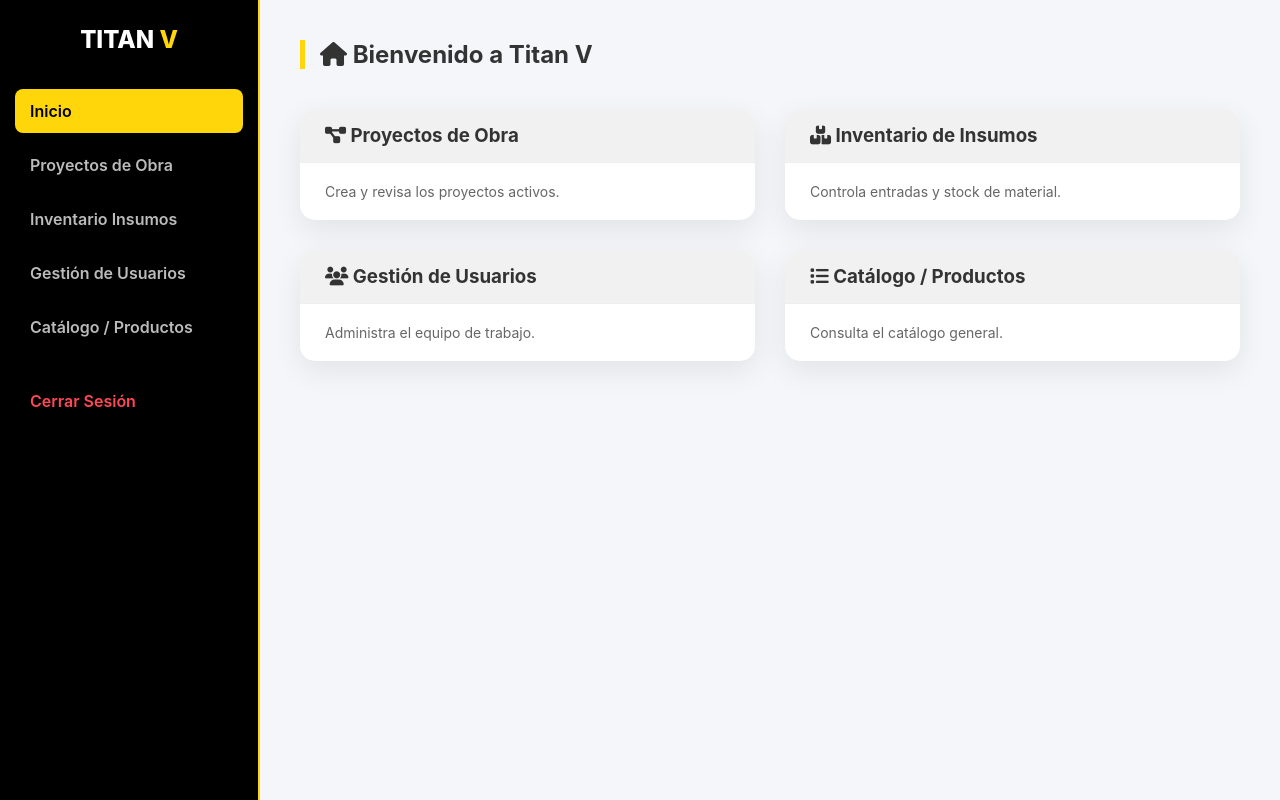
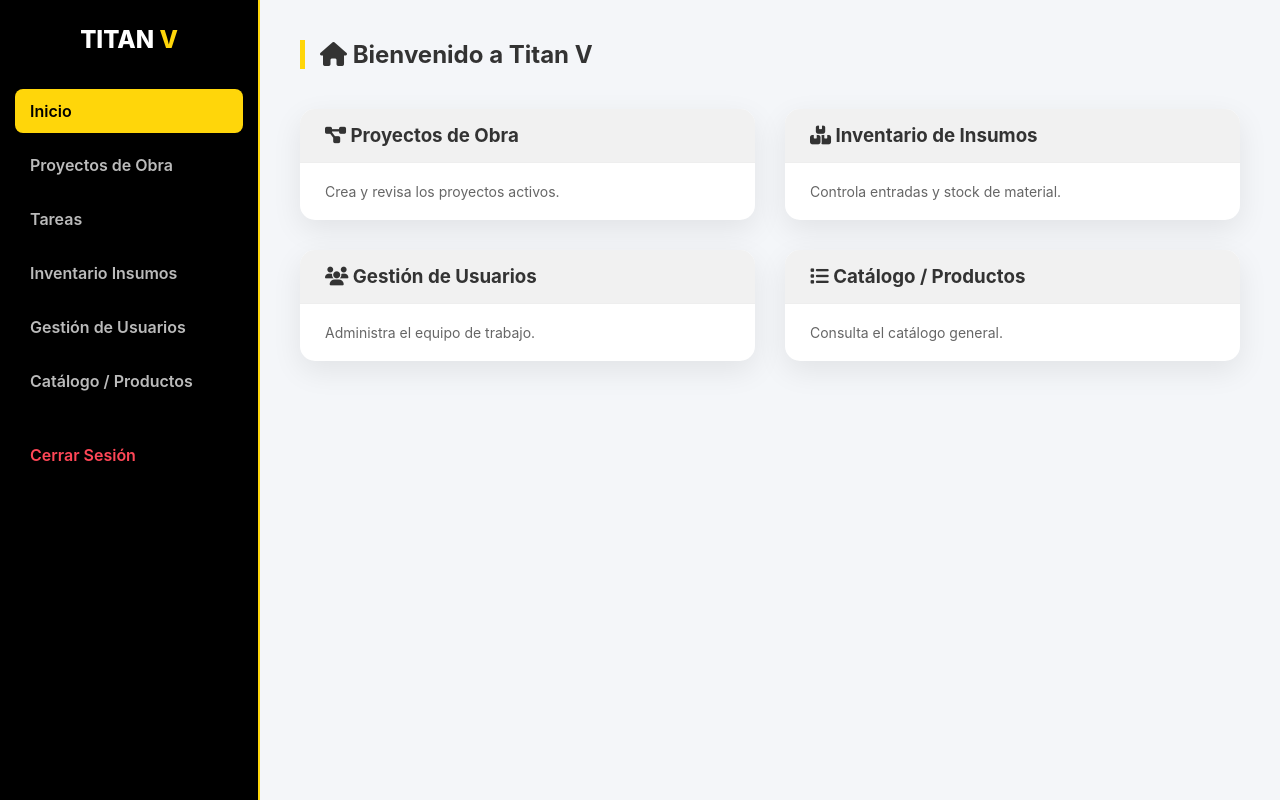
Before and after one commit to J1mmy77-dev/Titan-V-React, a React (Vite) app: page /login in a window 1280 px wide. Both pictures are taken after typing "name@example.com", "Sample123" into the empty fields and a click on the button "Iniciar Sesión". Built offline with nearby package versions, Linux system fonts and the light colour scheme.

Commit message:
Update Sidebar.tsx

```diff
--- a/src/components/Sidebar.tsx
+++ b/src/components/Sidebar.tsx
@@ -24,6 +24,12 @@ export const Sidebar = ({ activeTab, onSelectTab, onLogout }: SidebarProps) => {
           Proyectos de Obra
         </a>
         <a
+          className={activeTab === 'tareas' ? 'active' : ''}
+          onClick={() => onSelectTab('tareas')}
+        >
+          Tareas
+        </a>
+        <a
           className={activeTab === 'materiales' ? 'active' : ''}
           onClick={() => onSelectTab('materiales')}
         >
```
